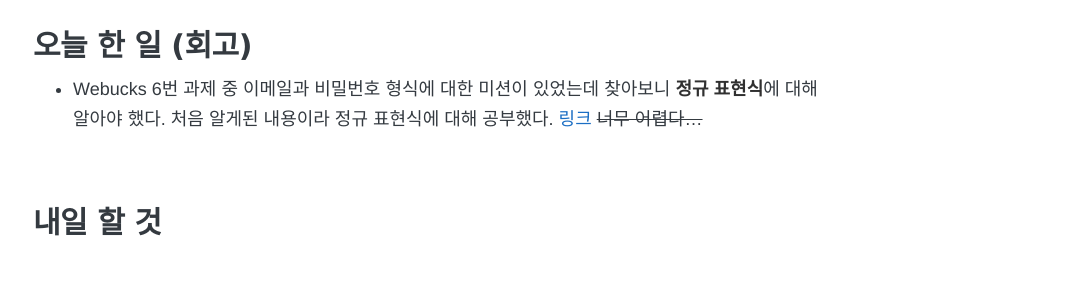
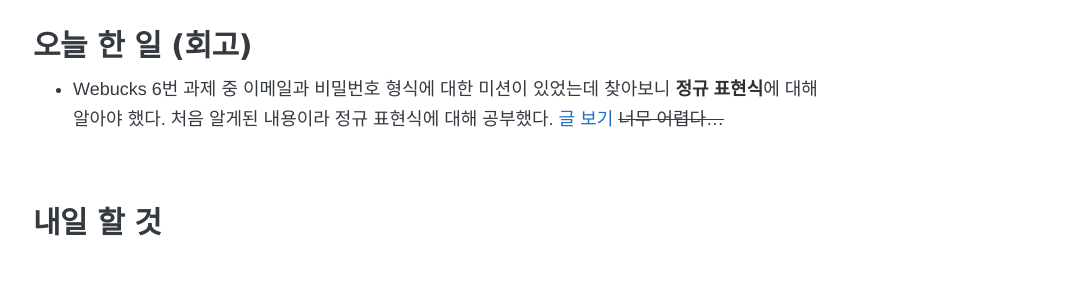
Before and after one commit to 1day1commit/1day1commit.github.io, a Jekyll site: the page built from _posts/TIL(Today I Learned)/2021-11-24-til-11.md, in a window 1280 px wide and 1101 px high. Shown: the part 454-754 px from the top of the window, without its empty margins (207-1276 px from the left). Built offline with Jekyll 4.4.1, drawn with Linux system fonts in a browser that asks for light colours; nearby versions of some CDN libraries; comment, search, counter and statistics services are not loaded.

Commit message:
포스트 수정

```diff
--- a/_posts/TIL(Today I Learned)/2021-11-24-til-11.md
+++ b/_posts/TIL(Today I Learned)/2021-11-24-til-11.md
@@ -28,7 +28,7 @@
 
 # 오늘 한 일 (회고)
 
-- Webucks 6번 과제 중 이메일과 비밀번호 형식에 대한 미션이 있었는데 찾아보니 **정규 표현식**에 대해 알아야 했다. 처음 알게된 내용이라 정규 표현식에 대해 공부했다. [링크](../javascript-12){:target="\_blank"} ~~너무 어렵다...~~
+- Webucks 6번 과제 중 이메일과 비밀번호 형식에 대한 미션이 있었는데 찾아보니 **정규 표현식**에 대해 알아야 했다. 처음 알게된 내용이라 정규 표현식에 대해 공부했다. [글 보기](../javascript-12){:target="\_blank"} ~~너무 어렵다...~~
 
 <br>
 
```
